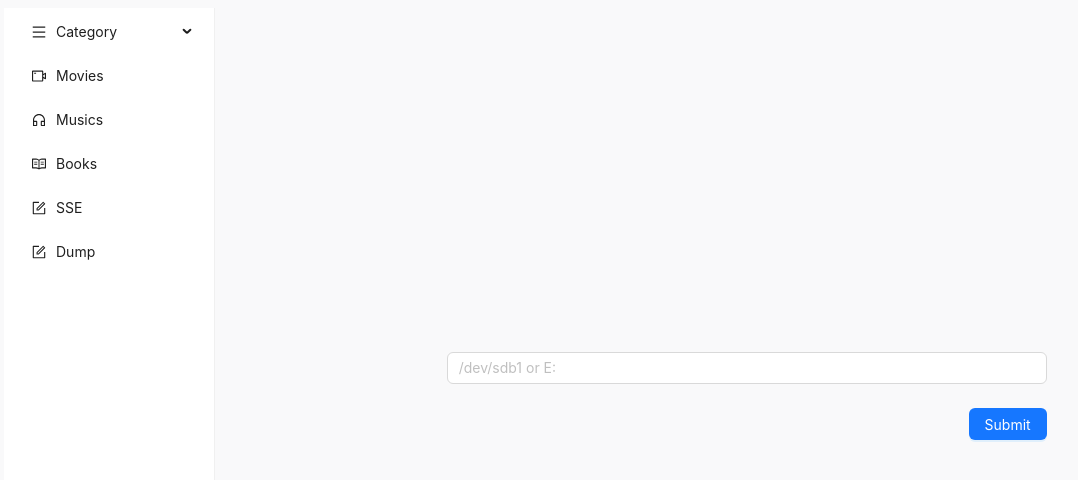
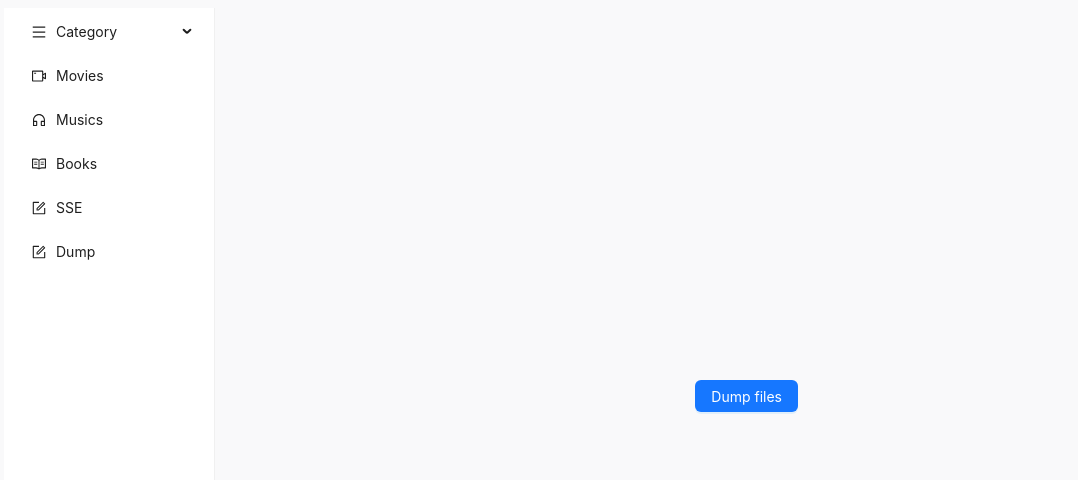
Before and after one commit to gqueen001/portal-admin, a React (Vite) app: page /dump in a window 1280 px wide. Shown: the top 480 px of the page, without its empty margins (4-1082 px from the left). Built offline with nearby package versions, Linux system fonts and the light colour scheme; no server answers; sample sign-in values are in the browser's storage.

Commit message:
modified form dumping data

```diff
--- a/src/components/uploadMovie.tsx
+++ b/src/components/uploadMovie.tsx
@@ -30,7 +30,7 @@ const UploadMovie: FC<UploadMovieProps> = ({ id, isUpload, uploadDisabled }) =>
 		name: 'file',
 		action: `${import.meta.env.VITE_API}/movies/${id}`,
 		headers: {
-			authorization: `Bearer ${localStorage.getItem('token')}`,
+			authorization: `Bearer ${localStorage.getItem('token')}`
 		},
 		onChange(info) {
 			setPostPercent(Math.floor(Number(info.file.percent)))
@@ -38,22 +38,22 @@ const UploadMovie: FC<UploadMovieProps> = ({ id, isUpload, uploadDisabled }) =>
 			if (info.file.status === 'done') {
 				messageApi.open({
 					type: 'success',
-					content: 'Successfully uploaded',
+					content: 'Successfully uploaded'
 				})
 				videoFraction()
 			} else if (info.file.status === 'error') {
 				messageApi.open({
 					type: 'error',
-					content: "Couldn't upload",
+					content: 'Couldn\'t upload'
 				})
 			}
-		},
+		}
 	}
 
 	return (
 		<>
 			{contextHolder}
-			<Flex justify='space-between' align='center' gap={80}>
+			<Flex justify="space-between" align="center" gap={80}>
 				<div>
 					<Upload {...props} showUploadList={false}>
 						<Button icon={<UploadOutlined />} disabled={uploadDisabled}>
@@ -62,7 +62,7 @@ const UploadMovie: FC<UploadMovieProps> = ({ id, isUpload, uploadDisabled }) =>
 					</Upload>
 					<Progress percent={postPercent} size={[200, 10]} />
 				</div>
-				<Progress type='circle' percent={percent} />
+				<Progress type="circle" percent={percent} />
 			</Flex>
 		</>
 	)
--- a/src/pages/dump.tsx
+++ b/src/pages/dump.tsx
@@ -1,4 +1,4 @@
-import { Form, Input, Button, Flex, message } from 'antd'
+import { Form, Button, Flex, message } from 'antd'
 import { createDump } from '@/services/dump'
 import { useState } from 'react'
 import DumpLoader from '@/components/dumpLoader'
@@ -8,37 +8,33 @@ const Dump = () => {
 	const [loading, setLoading] = useState<boolean>(false)
 
 	const onFinish = async (value: { dump: string }) => {
+		setLoading(true)
+
 		try {
-			setLoading(true)
 			const res = await createDump(value)
+
 			if (res.status === 201) {
-				setLoading(false)
+				messageApi.success('Successfully dumped')
+			} else {
+				messageApi.error('Unexpected error occurred during dump')
 			}
-			messageApi.open({
-				type: 'success',
-				content: 'Successfully dumped',
-			})
 		} catch (error) {
-			messageApi.open({
-				type: 'error',
-				content: 'Couldn`t dump',
-			})
+			messageApi.error('Couldn’t dump')
+		} finally {
+			setLoading(false)
 		}
 	}
+
 	return (
 		<>
 			{contextHolder}
 			{loading && <DumpLoader loading={loading} />}
-			<DumpLoader loading={loading} />
-			<Flex style={{ width: '100%', height: '100vh' }} justify='center' align='center'>
-				<Form name='basic' style={{ width: 600 }} onFinish={onFinish}>
-					<Form.Item name='dump' rules={[{ required: true, message: 'Please input!' }]}>
-						<Input placeholder='/dev/sdb1 or E:' />
-					</Form.Item>
-					<Flex justify='end'>
+			<Flex style={{ width: '100%', height: '100vh' }} justify="center" align="center">
+				<Form name="basic" onFinish={onFinish}>
+					<Flex justify="end">
 						<Form.Item label={null}>
-							<Button type='primary' htmlType='submit'>
-								Submit
+							<Button type="primary" htmlType="submit" loading={loading}>
+								Dump files
 							</Button>
 						</Form.Item>
 					</Flex>
--- a/src/services/dump.ts
+++ b/src/services/dump.ts
@@ -1,9 +1,7 @@
 import axios from '@/plugins/axios'
 
 export async function createDump(value: { dump: string }) {
-	const res = await axios.post(`/dump`, {
-		folder: value.dump,
+	return await axios.post(`/dump`, {
+		folder: value.dump
 	})
-
-	return res
 }
--- a/src/services/movies.ts
+++ b/src/services/movies.ts
@@ -16,14 +16,14 @@ export async function updateMovieById(value: DataOfMovie, id: number) {
 		id,
 		description: {
 			ru: value.descriptionRu,
-			tk: value.descriptionTk,
+			tk: value.descriptionTk
 		},
 		duration: value.duration,
 		sub_categories: value.categoryTk,
 		title: {
 			ru: value.titleRu,
-			tk: value.titleTk,
-		},
+			tk: value.titleTk
+		}
 	})
 
 	return data
@@ -33,14 +33,14 @@ export async function createNewMovie(value: DataOfMovie) {
 	const { data } = await axios.post(`/movies`, {
 		title: {
 			tk: value.titleTk,
-			ru: value.titleRu,
+			ru: value.titleRu
 		},
 		description: {
 			tk: value.descriptionTk,
-			ru: value.descriptionRu,
+			ru: value.descriptionRu
 		},
 		duration: value.duration,
-		sub_categories: value.categoryTk,
+		sub_categories: value.categoryTk
 	})
 
 	return data
--- a/vite.config.ts
+++ b/vite.config.ts
@@ -7,7 +7,7 @@ export default defineConfig({
 	plugins: [react()],
 	resolve: {
 		alias: {
-			'@': path.resolve(__dirname, 'src'),
-		},
-	},
+			'@': path.resolve(__dirname, 'src')
+		}
+	}
 })
```
Also changed, not shown: src/pages/movies/editMovie.tsx (+48 -48 lines), 1 other file (tests, documents, lock files or other folders).
